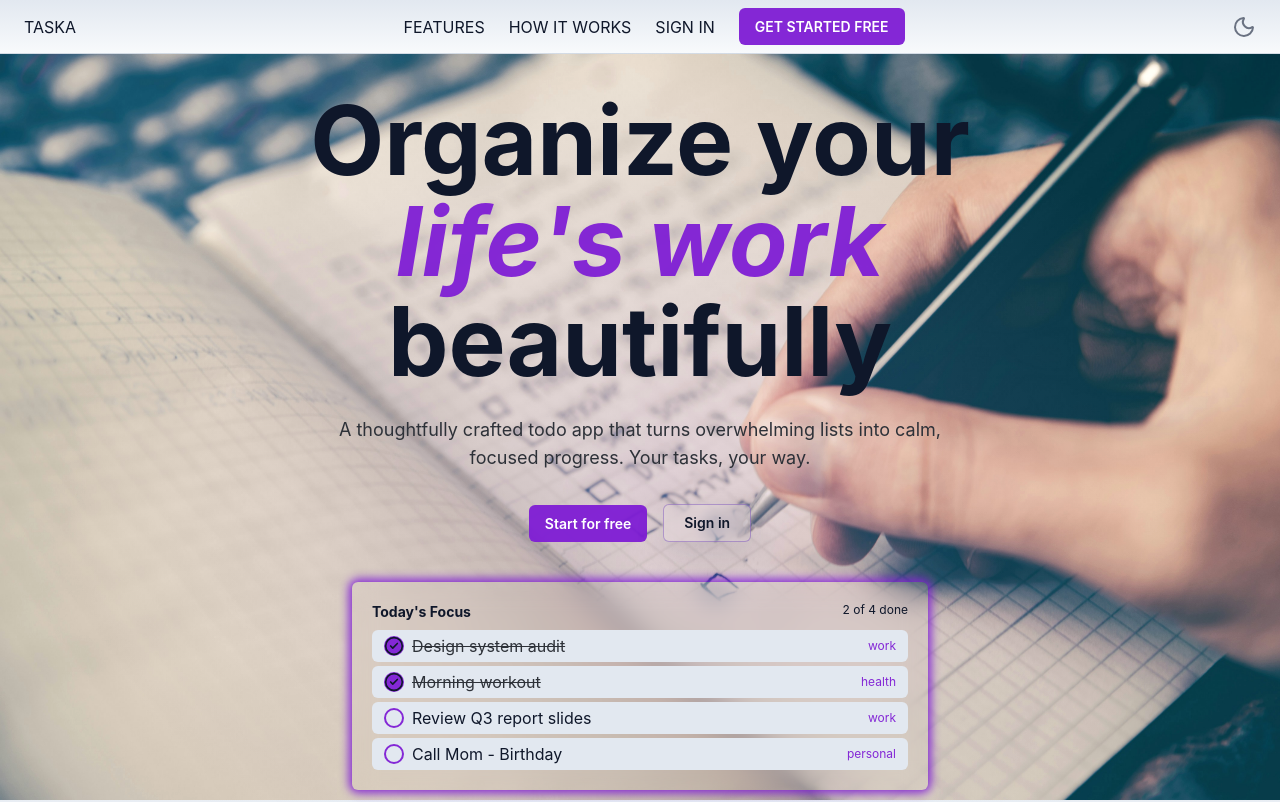
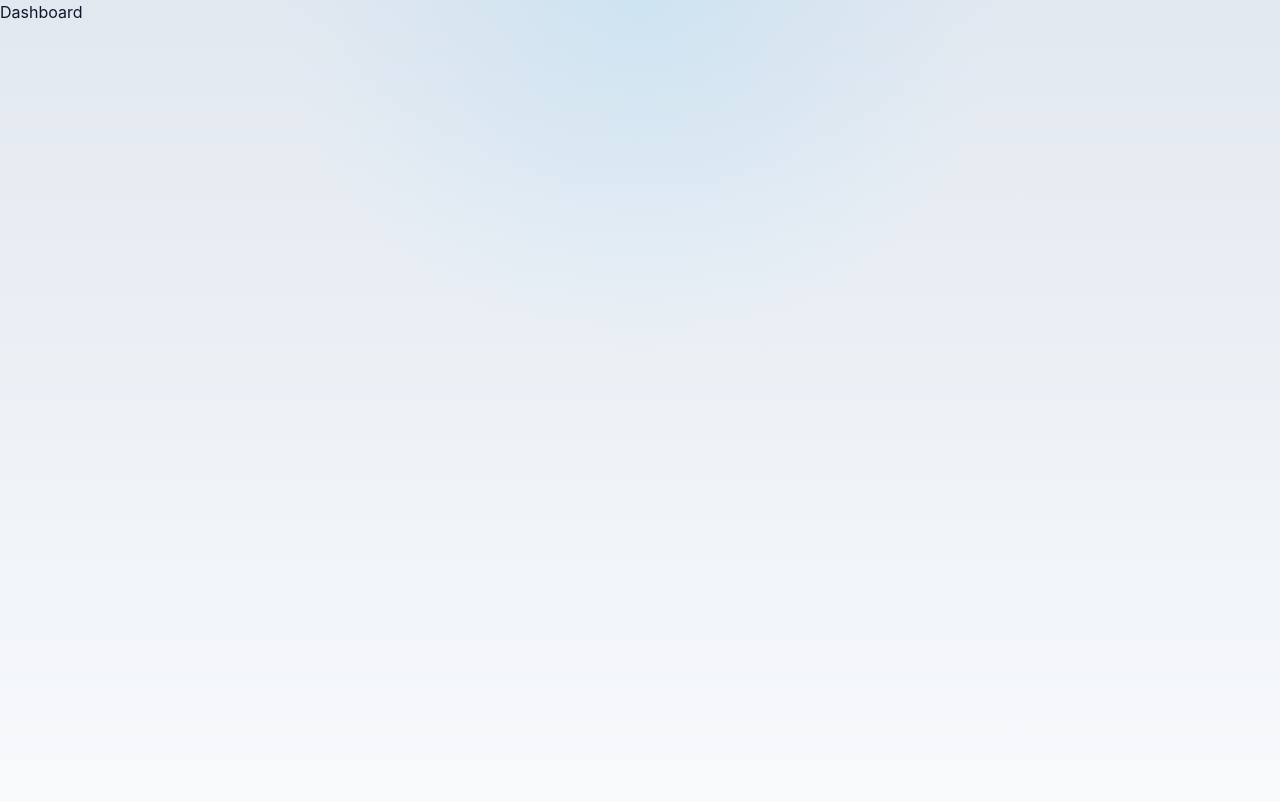
Before and after one commit to PrRj06/todo-app, a React app in the folder frontend/: page /dashboard in a window 1280 px wide. Shown: the top 802 px of the page. Built offline with nearby package versions, Linux system fonts and the light colour scheme; the HTML template or start-up script is replaced by a standard one.

Commit message:
Fix frontend route navigation

```diff
--- a/frontend/package.json
+++ b/frontend/package.json
@@ -14,7 +14,7 @@
     "lucide-react": "^1.17.0",
     "react": "^19.2.6",
     "react-dom": "^19.2.6",
-    "react-router-dom": "^7.16.0",
+    "react-router-dom": "^7.17.0",
     "tailwindcss": "^4.3.0"
   },
   "devDependencies": {
--- a/frontend/src/App.jsx
+++ b/frontend/src/App.jsx
@@ -1,8 +1,8 @@
-import Landing from "./pages/Landing";
+import AppRoutes from "./routes/AppRoutes";
 function App(){
   return (
     <>
-    <Landing/>
+    <AppRoutes/>
     </>
   )
 }
--- a/frontend/src/components/Hero.jsx
+++ b/frontend/src/components/Hero.jsx
@@ -1,3 +1,4 @@
+import { Link } from "react-router-dom";
 import GlowButton from "./ui/GlowButton";
 import HeroTodoTemplate from "./HeroTodoTemplate";
 function Hero(){
@@ -18,8 +19,8 @@ function Hero(){
                         A thoughtfully crafted todo app that turns overwhelming lists into calm, focused progress. Your tasks, your way.
                     </p>
                     <div className="mt-8 flex flex-col items-center gap-4 sm:flex-row">
-                        <GlowButton text="Start for free"/>
-                        <a className="rounded-md border border-(--border-h) bg-[rgba(255,255,255,0.08)] px-5 py-2 text-sm font-semibold text-(--text) shadow-[0_10px_30px_rgba(15,23,42,0.12)] backdrop-blur-sm transition hover:-translate-y-0.5 hover:border-(--bg-glow) hover:bg-[rgba(127,30,212,0.12)] hover:text-(--bg-glow) focus:outline-none focus:ring-2 focus:ring-(--bg-glow) focus:ring-offset-2 focus:ring-offset-transparent" href="/login">Sign in</a>
+                        <GlowButton text="Start for free" to="/signup"/>
+                        <Link className="rounded-md border border-(--border-h) bg-[rgba(255,255,255,0.08)] px-5 py-2 text-sm font-semibold text-(--text) shadow-[0_10px_30px_rgba(15,23,42,0.12)] backdrop-blur-sm transition hover:-translate-y-0.5 hover:border-(--bg-glow) hover:bg-[rgba(127,30,212,0.12)] hover:text-(--bg-glow) focus:outline-none focus:ring-2 focus:ring-(--bg-glow) focus:ring-offset-2 focus:ring-offset-transparent" to="/signin">Sign in</Link>
                     </div>
                     <HeroTodoTemplate/>
                 </div>
--- a/frontend/src/components/HeroNav.jsx
+++ b/frontend/src/components/HeroNav.jsx
@@ -1,3 +1,4 @@
+import { Link } from "react-router-dom";
 import GlowButton from "./ui/GlowButton";
 import ThemeToggle from "./ui/ThemeToggle";
 function HeroNav(){
@@ -8,8 +9,8 @@ function HeroNav(){
             <div className="flex items-center gap-6">
                 <div><a href="/#features">FEATURES</a></div>
                 <div><a href="/#hiw">HOW IT WORKS</a></div>
-                <div><a href="/#signin">SIGN IN</a></div>
-                <GlowButton text="GET STARTED FREE"/>
+                <div><Link to="/signin">SIGN IN</Link></div>
+                <GlowButton text="GET STARTED FREE" to="/signup"/>
             </div>
             <ThemeToggle/>
         </div>
--- a/frontend/src/components/ui/GlowButton.jsx
+++ b/frontend/src/components/ui/GlowButton.jsx
@@ -1,8 +1,20 @@
+import { Link } from "react-router-dom";
+
 function GlowButton(props){
-    const {text} = props;
+    const {text, to} = props;
+    const className = "w-fit rounded-md bg-(--bg-glow) text-white text-[14px] px-4 py-2 font-semibold cursor-pointer";
+
+    if(to){
+        return(
+            <Link className={className} to={to}>
+                {text}
+            </Link>
+        )
+    }
+
     return(
         <>
-        <div className="w-fit rounded-md bg-(--bg-glow) text-white text-[14px] px-4 py-2 font-semibold cursor-pointer" >
+        <div className={className} >
             {text}
         </div>
         </>
--- a/frontend/src/main.jsx
+++ b/frontend/src/main.jsx
@@ -1,13 +1,16 @@
 import { StrictMode } from 'react'
 import { createRoot } from 'react-dom/client'
+import { BrowserRouter } from "react-router-dom";
 import { ThemeProvider } from './context/ThemeContext.jsx'
 import './index.css'
 import App from './App.jsx'
 
 createRoot(document.getElementById('root')).render(
   <StrictMode>
-    <ThemeProvider>
-      <App />
-    </ThemeProvider>
-  </StrictMode>,
+    <BrowserRouter>
+      <ThemeProvider>
+        <App />
+      </ThemeProvider>
+    </BrowserRouter>
+  </StrictMode>
 )
--- a/frontend/src/pages/Dashboard.jsx
+++ b/frontend/src/pages/Dashboard.jsx
@@ -1,7 +1,7 @@
 export default function Dashboard(){
     return(
         <>
-            <H1>Dashboard</H1>
+            <h1>Dashboard</h1>
         </>
     )
 };
--- a/frontend/src/pages/SignUp.jsx
+++ b/frontend/src/pages/SignUp.jsx
@@ -1,7 +1,7 @@
 export default function SignUp(){
     return(
         <>
-            <H1>Sign Up</H1>
+            <h1>Sign Up</h1>
         </>
     )
 };
--- /dev/null
+++ b/frontend/src/routes/AppRoutes.jsx
@@ -0,0 +1,19 @@
+import {Routes, Route} from "react-router-dom";
+import Landing from "../pages/Landing";
+import SignIn from "../pages/SignIn";
+import SignUp from "../pages/SignUp";
+import Dashboard from "../pages/Dashboard";
+
+function AppRoutes(){
+    return(
+        <>
+            <Routes>
+                <Route path="/" element={<Landing/>}/>
+                <Route path="/signin" element={<SignIn/>}/>
+                <Route path="/signup" element={<SignUp/>}/>
+                <Route path="/dashboard" element={<Dashboard/>}/>
+            </Routes>
+        </>
+    )
+};
+export default AppRoutes;
```
Also changed, not shown: 1 other file (tests, documents, lock files or other folders).
